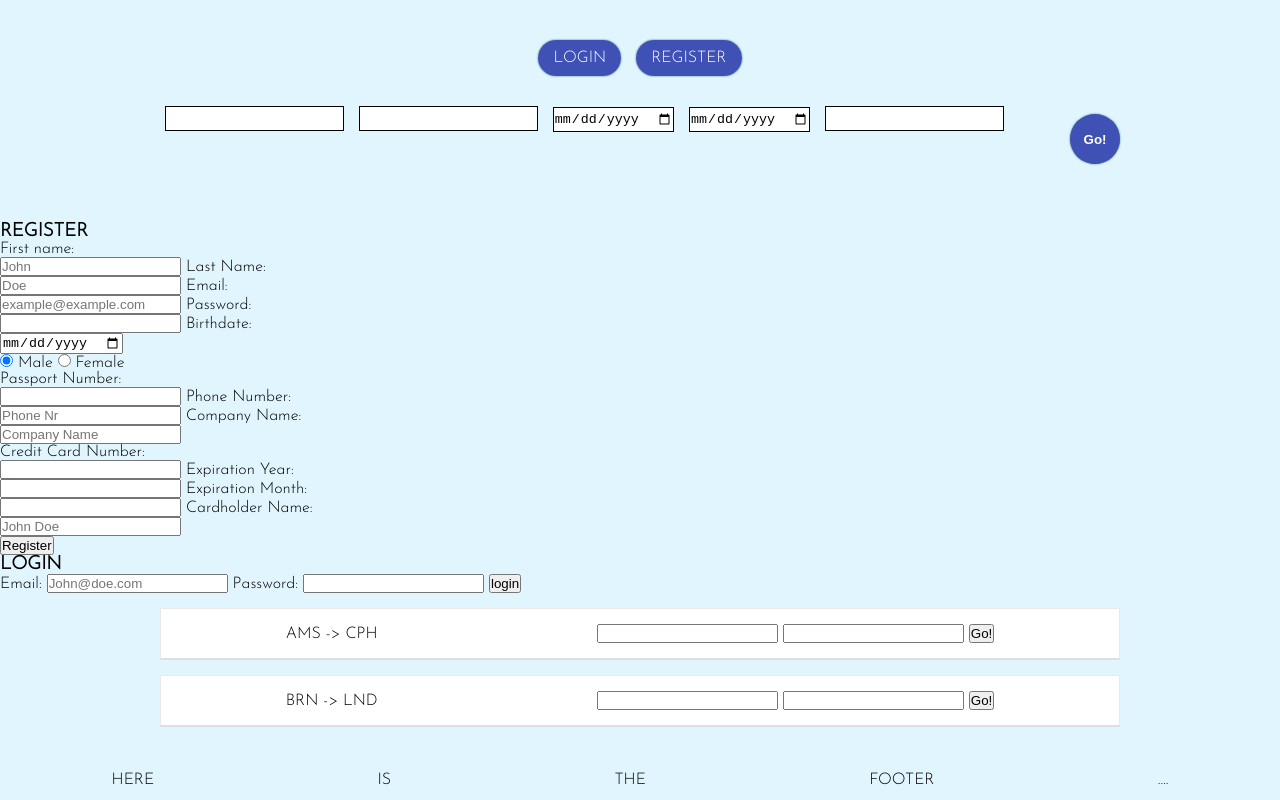
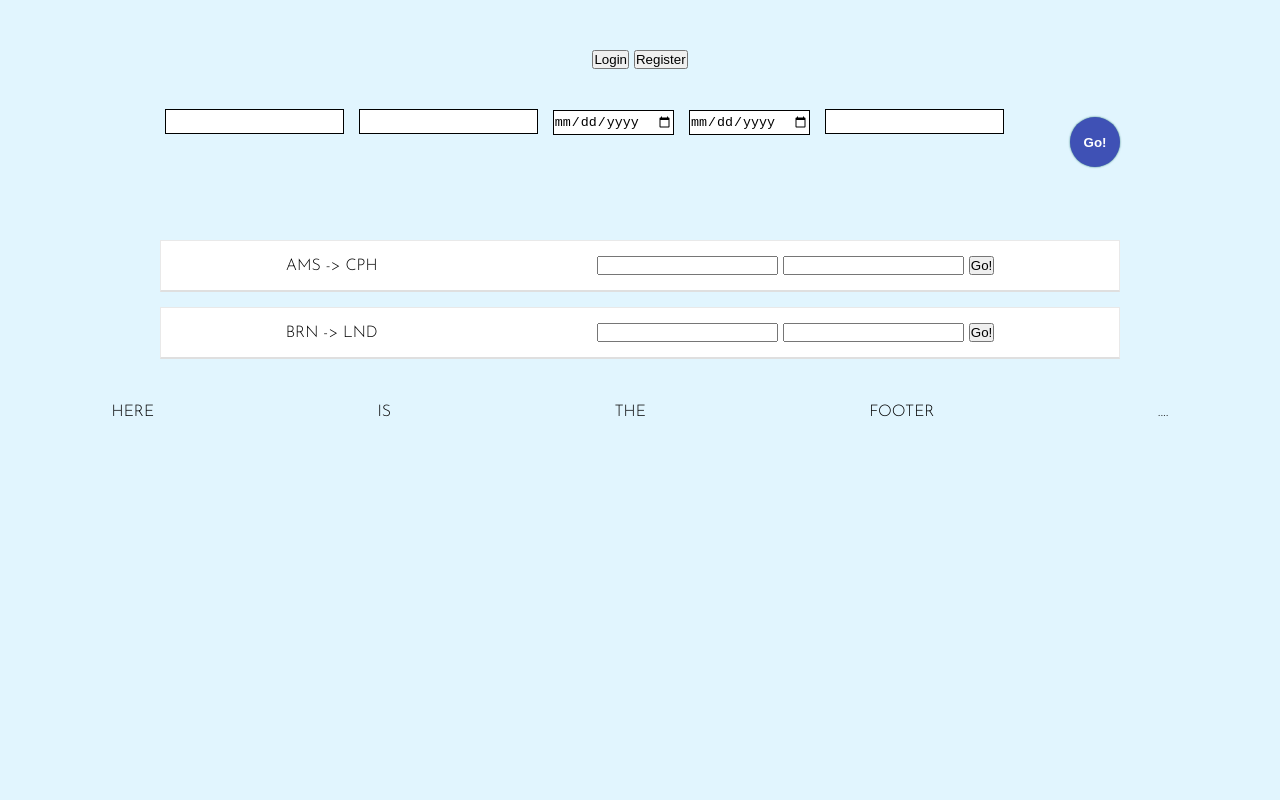
Before and after one commit to Lunagradel/momondocopy, a website: page app/index.html in a window 1280 px wide. Drawn offline with nearby package versions, Linux system fonts and the light colour scheme.

Commit message:
Show hide

```diff
--- a/app/index.html
+++ b/app/index.html
@@ -10,8 +10,8 @@
   <body>
     <div id="search-bar">
       <div class="login">
-        <a href="">Login</a>
-        <a href="">Register</a>
+        <button class="btnLogin"href="">Login</button>
+        <button class="btnRegister"href="">Register</button>
       </div>
       <form class="" action="index.html" method="post">
         <div class="">
@@ -26,7 +26,7 @@
     </div>
     <div class="content">
       <!-- REGISTER IN  -->
-      <div id="register">
+      <div id="register" class="hidden">
         <h3>REGISTER</h3>
           <form class="register" action="index.html" method="post">
             First name:</br>
@@ -65,7 +65,7 @@
       </div>
       <!-- REGISTER OUT -->
       <!-- LOGIN IN -->
-      <div id="Login">
+      <div id="LoginContainer" class="hidden">
         <h3>LOGIN</h3>
         <form class="login">
           Email:
@@ -265,6 +265,13 @@
 
     });
 
+    $(".btnRegister").click(function () {
+      $("#register").toggleClass("hidden");
+    })
+    $(".btnLogin").click(function () {
+      $("#LoginContainer").toggleClass("hidden");
+    })
+
 
     $("#submit").click(function () {
       var sFirstName = $("input[name='firstName']").val(),
```
Also changed, not shown: app/css/styles.css (+7 -2 lines).
